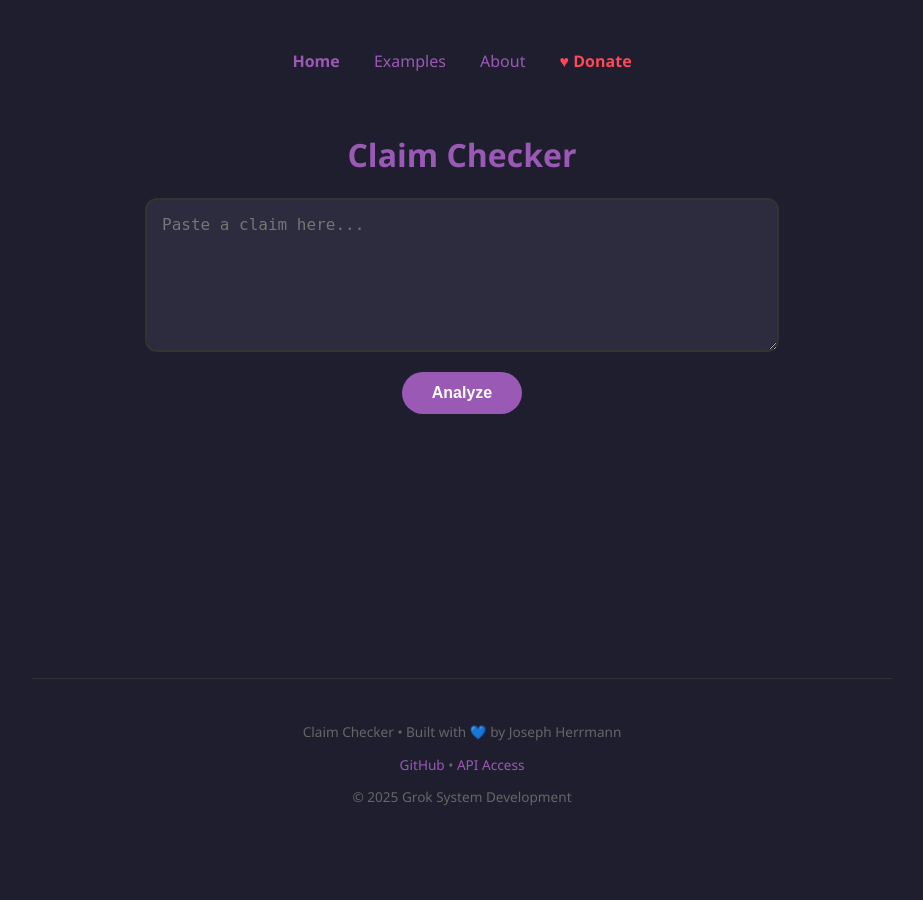
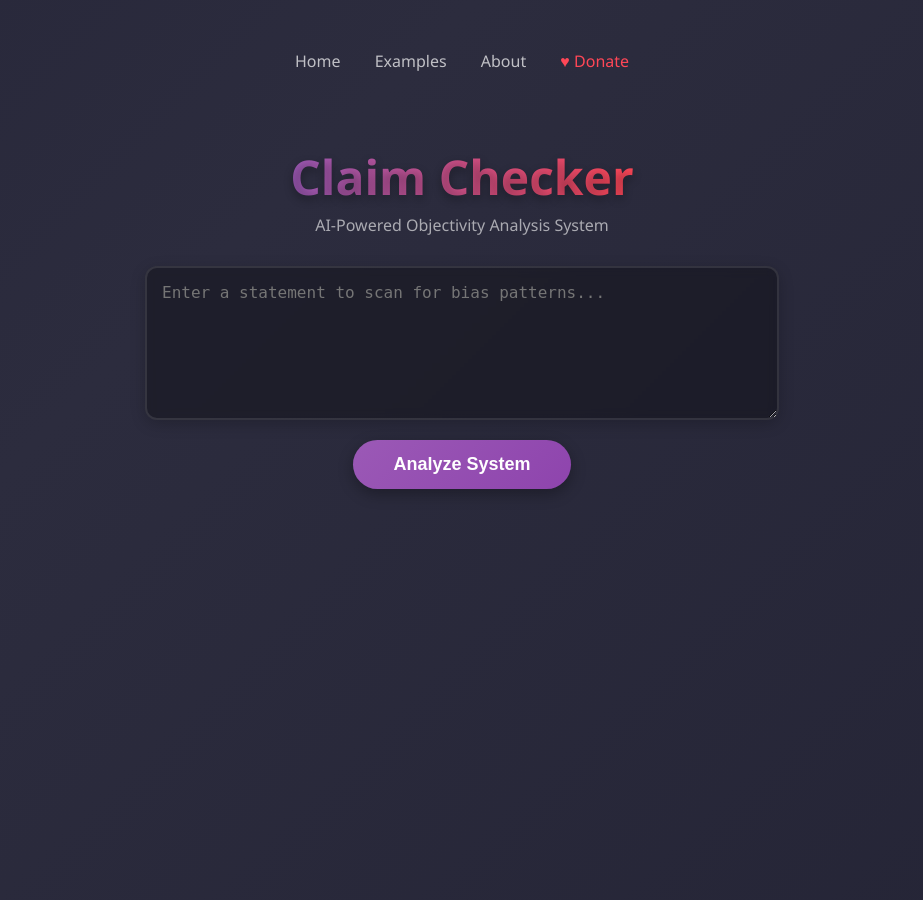
Before and after one commit to thenecronwolf-blip/Claim-Checker, a Flask app: page / in a window 1280 px wide. Shown: the whole page, without its empty margins (178-1101 px from the left). Run offline with Flask 3, Linux system fonts and the light colour scheme.

Commit message:
Update index.html

```diff
--- a/ui/templates/index.html
+++ b/ui/templates/index.html
@@ -5,138 +5,226 @@
     <meta name="viewport" content="width=device-width, initial-scale=1.0">
     <title>Claim Checker</title>
     <style>
+        /* --- 1. THE DEEP SPACE GRADIENT ANIMATION --- */
         body {
-            font-family: 'Segoe UI', Arial, sans-serif;
-            background: #1e1e2f;
+            font-family: 'Segoe UI', Roboto, Helvetica, Arial, sans-serif;
             color: #e0e0e0;
             display: flex;
             flex-direction: column;
             align-items: center;
             padding: 50px;
             margin: 0;
-            min-height: 100vh; /* Ensures footer stays at bottom */
+            min-height: 100vh;
+            /* The Gradient Magic */
+            background: linear-gradient(-45deg, #1e1e2f, #2c2c3e, #1a1a2e, #0f0f1a);
+            background-size: 400% 400%;
+            animation: gradientBG 15s ease infinite;
         }
+
+        @keyframes gradientBG {
+            0% { background-position: 0% 50%; }
+            50% { background-position: 100% 50%; }
+            100% { background-position: 0% 50%; }
+        }
+
+        /* --- UI ELEMENTS --- */
+        h1 {
+            font-size: 3em;
+            margin-bottom: 10px;
+            background: linear-gradient(to right, #9b59b6, #ff4757);
+            -webkit-background-clip: text;
+            -webkit-text-fill-color: transparent;
+            font-weight: 800;
+            text-shadow: 0px 4px 10px rgba(0,0,0,0.3);
+        }
+
         textarea {
             width: 100%;
             max-width: 600px;
             height: 120px;
             padding: 15px;
             border-radius: 12px;
-            border: 2px solid #333;
-            background: #2c2c3e;
+            border: 2px solid rgba(255,255,255,0.1);
+            background: rgba(0,0,0,0.3); /* Glass effect */
+            backdrop-filter: blur(5px);
             color: white;
             font-size: 16px;
             margin-bottom: 20px;
             outline: none;
+            transition: all 0.3s;
+            box-shadow: 0 4px 15px rgba(0,0,0,0.2);
         }
-        textarea:focus { border-color: #9b59b6; }
+        textarea:focus { border-color: #9b59b6; box-shadow: 0 0 15px rgba(155, 89, 182, 0.3); }
 
         button {
-            background: #9b59b6;
+            background: linear-gradient(135deg, #9b59b6, #8e44ad);
             color: white;
-            padding: 12px 30px;
+            padding: 14px 40px;
             border: none;
             border-radius: 30px;
             cursor: pointer;
-            font-size: 16px;
+            font-size: 18px;
             font-weight: bold;
-            transition: transform 0.2s;
+            transition: transform 0.2s, box-shadow 0.2s;
+            box-shadow: 0 5px 15px rgba(0,0,0,0.3);
         }
-        button:hover { transform: translateY(-2px); background: #8e44ad; }
-        button:disabled { background: #666; cursor: wait; transform: none; }
+        button:hover { transform: translateY(-3px); box-shadow: 0 8px 20px rgba(155, 89, 182, 0.5); }
+        button:disabled { background: #555; cursor: not-allowed; transform: none; box-shadow: none; }
 
-        .meter-container {
-            width: 100%; background: #333; height: 10px; border-radius: 5px; margin-top: 5px;
+        /* --- RESULTS CARD --- */
+        #result {
+            opacity: 0;
+            transition: opacity 0.5s;
+            margin-top: 30px;
+            max-width: 600px;
+            width: 100%;
         }
-        .meter-fill {
-            height: 100%; width: 0%; transition: width 1s ease; border-radius: 5px;
+
+        .result-card {
+            background: rgba(255, 255, 255, 0.05);
+            backdrop-filter: blur(10px);
+            border: 1px solid rgba(255,255,255,0.1);
+            padding: 30px;
+            border-radius: 20px;
+            box-shadow: 0 10px 30px rgba(0,0,0,0.5);
         }
-        #result { opacity: 0; transition: opacity 0.5s; margin-top: 20px; max-width: 600px; width: 100%; }
 
-        /* Spinner */
-        .spinner {
-            border: 4px solid #333; border-top: 4px solid #9b59b6; border-radius: 50%;
-            width: 30px; height: 30px; animation: spin 1s linear infinite;
-            margin: 20px auto; display: none;
+        /* --- METERS --- */
+        .meter-container { width: 100%; background: rgba(255,255,255,0.1); height: 12px; border-radius: 6px; margin-top: 8px; overflow: hidden; }
+        .meter-fill { height: 100%; width: 0%; transition: width 1.5s cubic-bezier(0.22, 1, 0.36, 1); border-radius: 6px; }
+
+        /* --- LOADING STATUS --- */
+        #statusText {
+            margin-top: 15px;
+            font-family: monospace;
+            color: #9b59b6;
+            height: 20px;
         }
-        @keyframes spin { 0% { transform: rotate(0deg); } 100% { transform: rotate(360deg); } }
+
+        /* --- FOOTER --- */
+        nav a { color: rgba(255,255,255,0.7); margin: 0 15px; text-decoration: none; font-weight: 500; transition: color 0.2s; }
+        nav a:hover { color: #9b59b6; }
     </style>
 </head>
 <body>
 
-    <nav style="margin-bottom: 40px; text-align: center;">
-    <a href="/" style="color: #9b59b6; margin: 0 15px; text-decoration: none; font-weight: bold;">Home</a>
-    <a href="/examples" style="color: #9b59b6; margin: 0 15px; text-decoration: none;">Examples</a>
-    <a href="/about" style="color: #9b59b6; margin: 0 15px; text-decoration: none;">About</a>
-    <a href="/donate" style="color: #ff4757; margin: 0 15px; text-decoration: none; font-weight: bold;">♥ Donate</a>
+    <nav style="margin-bottom: 40px;">
+        <a href="/">Home</a>
+        <a href="/examples">Examples</a>
+        <a href="/about">About</a>
+        <a href="/donate" style="color: #ff4757;">♥ Donate</a>
     </nav>
 
-    <h1 style="color:#9b59b6;">Claim Checker</h1>
-    <textarea id="inputText" placeholder="Paste a claim here..."></textarea>
-    <button id="analyzeBtn" onclick="startAnalysis()">Analyze</button>
+    <h1>Claim Checker</h1>
+    <p style="color: rgba(255,255,255,0.6); margin-top: -5px; margin-bottom: 30px;">AI-Powered Objectivity Analysis System</p>
 
-    <div class="spinner" id="spinner"></div>
+    <textarea id="inputText" placeholder="Enter a statement to scan for bias patterns..."></textarea>
+    <button id="analyzeBtn" onclick="startAnalysis()">Analyze System</button>
+
+    <div id="statusText"></div>
     <div id="result"></div>
-
-    <div style="flex-grow: 1;"></div> <footer style="margin-top: 60px; padding: 30px; text-align: center; color: #666; font-size: 0.85em; border-top: 1px solid #333; width: 100%; max-width: 800px;">
-        <p>Claim Checker • Built with 💙 by Joseph Herrmann</p>
-        <p>
-            <a href="https://github.com/thenecronwolf-blip/Claim-Checker" style="color: #9b59b6; text-decoration: none;">GitHub</a> •
-            <a href="/docs" style="color: #9b59b6; text-decoration: none;">API Access</a>
-        </p>
-        <p>© 2025 Grok System Development</p>
-    </footer>
 
     <script>
         async function startAnalysis() {
             const text = document.getElementById('inputText').value.trim();
             const resultDiv = document.getElementById('result');
-    const spinner = document.getElementById('spinner');
+            const status = document.getElementById('statusText');
             const btn = document.getElementById('analyzeBtn');
 
-    if (!text) { alert("Please enter text!"); return; }
+            if (!text) { alert("Please input data for analysis."); return; }
 
+            // UI Reset
             resultDiv.style.opacity = "0";
-    spinner.style.display = "block";
             btn.disabled = true;
-    btn.textContent = "Analyzing...";
+            btn.textContent = "Processing...";
+
+            // --- BEHAVIORAL SIMULATION (The "Thinking" Effect) ---
+            const steps = ["Scanning syntax...", "Detecting emotional markers...", "Calculating subjectivity...", "Finalizing verdict..."];
+            for (let i = 0; i < steps.length; i++) {
+                status.innerText = steps[i];
+                await new Promise(r => setTimeout(r, 400)); // 0.4s delay per step
+            }
+            status.innerText = "";
 
             try {
+                // Fetch from our local Logic Engine
                 const response = await fetch('/analyze', {
                     method: 'POST',
                     headers: { 'Content-Type': 'application/json' },
                     body: JSON.stringify({ text: text })
                 });
 
-        // 1. Get the raw text first
-        const rawText = await response.text();
+                const data = await response.json();
+                const res = data.result;
 
-        // 2. Try to parse it as JSON
-        let data;
-        try {
-            data = JSON.parse(rawText);
-        } catch (e) {
-            // If it fails, it means we got HTML (an error page)
-            console.error("Server returned HTML instead of JSON:", rawText);
-            throw new Error(`Server Error (Not JSON). Check Console/Logs. \n\nPreview: ${rawText.substring(0, 100)}...`);
+                // Render Results
+                const biasColor = res.bias_score > 0.6 ? '#ff4757' : res.bias_score > 0.3 ? '#ffa502' : '#2ed573';
+
+                resultDiv.innerHTML = `
+                    <div class="result-card">
+                        <h3 style="margin-top:0; color:white; border-bottom: 1px solid rgba(255,255,255,0.1); padding-bottom:15px;">Analysis Report</h3>
+
+                        <div style="margin-bottom: 20px;">
+                            <div style="display:flex; justify-content:space-between;">
+                                <span>Bias Intensity</span>
+                                <span style="color:${biasColor}; font-weight:bold;">${(res.bias_score * 100).toFixed(0)}%</span>
+                            </div>
+                            <div class="meter-container"><div id="biasMeter" class="meter-fill" style="background:${biasColor}"></div></div>
+                        </div>
+
+                        <div style="margin-bottom: 25px;">
+                            <div style="display:flex; justify-content:space-between;">
+                                <span>System Confidence</span>
+                                <span>${(res.confidence * 100).toFixed(0)}%</span>
+                            </div>
+                            <div class="meter-container"><div id="confMeter" class="meter-fill" style="background:linear-gradient(90deg, #9b59b6, #8e44ad)"></div></div>
+                        </div>
+
+                        <div style="background: rgba(0,0,0,0.3); padding: 15px; border-radius: 10px;">
+                            <strong style="color:#aaa; text-transform:uppercase; font-size:0.8em;">Verdict</strong>
+                            <p id="typewriterText" style="margin: 5px 0 0 0; line-height: 1.6;"></p>
+                        </div>
+                    </div>
+                `;
+                resultDiv.style.opacity = "1";
+
+                // --- ANIMATIONS ---
+                // 1. Fill Meters
+                setTimeout(() => {
+                    document.getElementById('biasMeter').style.width = (res.bias_score * 100) + "%";
+                    document.getElementById('confMeter').style.width = (res.confidence * 100) + "%";
+                }, 100);
+
+                // 2. Typewriter Effect
+                let charIndex = 0;
+                const typeTarget = document.getElementById('typewriterText');
+                const typeContent = res.verdict;
+                typeTarget.innerHTML = ""; // Clear
+
+                function type() {
+                    if (charIndex < typeContent.length) {
+                        typeTarget.innerHTML += typeContent.charAt(charIndex);
+                        charIndex++;
+                        setTimeout(type, 20); // Typing speed
+                    }
+                }
+                type();
+
+            } catch (err) {
+                status.innerText = "System Error.";
+            } finally {
+                btn.disabled = false;
+                btn.textContent = "Analyze System";
+            }
         }
 
-        if (!response.ok) {
-            if (response.status === 503 && data.error === "Model loading") {
-                 throw new Error(`AI is warming up (wait ${Math.ceil(data.estimated_time)}s). Try again shortly.`);
-            }
-            throw new Error(data.error || `Server Error: ${response.status}`);
-        }
-
-        renderSuccess(data.result, resultDiv);
-
-    } catch (err) {
-        resultDiv.innerHTML = `<p style="color: #ff6b6b; padding: 10px; background: rgba(255,0,0,0.1); border-radius: 8px;">${err.message}</p>`;
-        resultDiv.style.opacity = "1";
-    } finally {
-        spinner.style.display = "none";
-        btn.disabled = false;
-        btn.textContent = "Analyze";
+        // Auto-load from examples
+        window.onload = function() {
+            const pending = localStorage.getItem('pendingClaim');
+            if (pending) {
+                document.getElementById('inputText').value = pending;
+                localStorage.removeItem('pendingClaim');
+                startAnalysis();
             }
         }
     </script>
```
Lines whose indentation alone changed are shown as unchanged.
